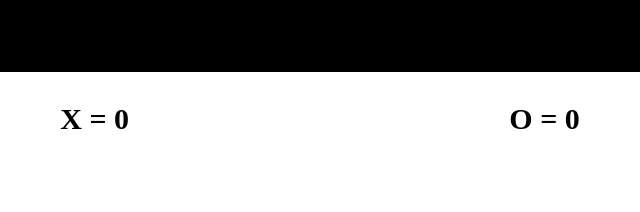
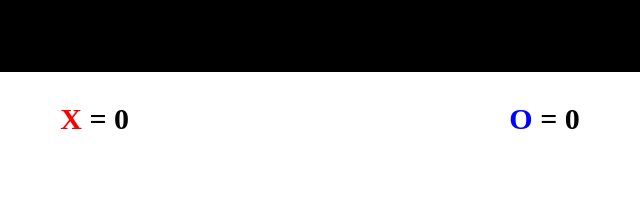
Before and after one commit to parth812004/Tic-Tac-Toe, a plain HTML site: page index.html in a window 1280 px wide. Shown: the top 212 px of the page, 320-960 px from the left. Drawn offline with Linux system fonts and the light colour scheme.

Commit message:
colorful game

```diff
--- a/index.html
+++ b/index.html
@@ -11,8 +11,8 @@
         <p>Tic Tac Toe</p>
     </nav>
     <div id="winCount">
-        <div>X = <span id="xWin">0</span></div>
-        <div>O = <span id="oWin">0</span></div>
+        <div><span style="color:red;">X</span> = <span id="xWin">0</span></div>
+        <div><span style="color: blue;">O</span> = <span id="oWin">0</span></div>
     </div>
     <div id="main">
         <div id="winnerDiv">
--- a/index.js
+++ b/index.js
@@ -15,12 +15,14 @@ document.querySelector('#grid').addEventListener('click',(e)=>{
 			if(flag)
 			{
 				e.target.innerHTML = "X";
+				e.target.style.color = "red";
 				state[boxId] = "X";
 				turn.innerHTML = "Turn for: O";
 			}
 			else
 			{
 				e.target.innerHTML = "O";
+				e.target.style.color = "blue";
 				state[boxId] = "O";
 				turn.innerHTML = "Turn for: X";
 			}
```
